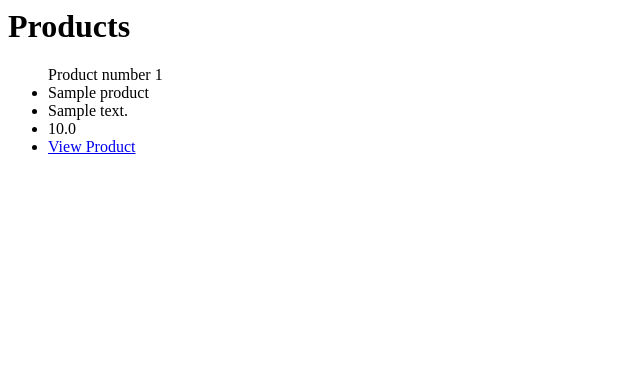
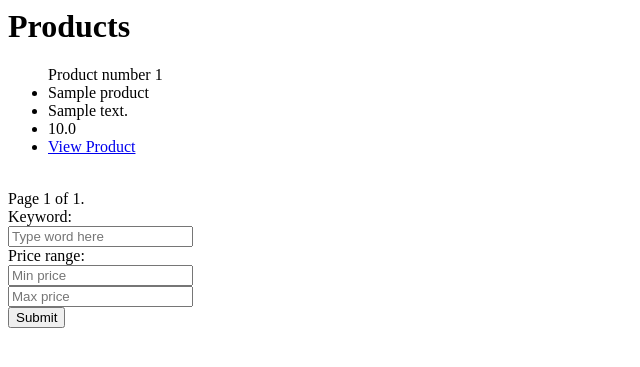
Before and after one commit to TheArchDev/django_ecommerce, a Django app: page /products/ in a window 1280 px wide. Shown: the top 367 px of the page, without its empty margins (0-640 px from the left). Run offline with Django 3.2, Linux system fonts and the light colour scheme; tables that the repository leaves empty hold one stand-in row (values such as "Sample post").

Commit message:
Morning session working on paginator, search and by keyword and search by price within forms

```diff
--- a/products/templates/products/index.html
+++ b/products/templates/products/index.html
@@ -10,3 +10,40 @@ Product number {{ item.id }}
 </br>
 {% endfor %}
 </ul>
+
+
+<div class="pagination">
+  <span class="step-links">
+      {% if products.has_previous %}
+          <a href = "?page={{ products.previous_page_number }}">previous</a>
+	      {% endif %}
+
+    <span class="current">
+          Page {{ products.number }} of {{ products.paginator.num_pages }}.
+	      </span>
+
+    {% if products.has_next %}
+        <a href = "?page={{ products.next_page_number }}">next</a>
+	    {% endif %}
+	      </span>
+	      </div>
+
+<form>
+  Keyword:<br>
+    <input type="text" name="search" placeholder="Type word here"><br>
+  Price range:<br>
+    <input type="float" name="pricemore" placeholder="Min price"><br>
+    <input type="float" name="priceless" placeholder="Max price"><br>
+      <input type='submit'/>
+        </form>
+
+
+
+<!--
+<form>
+  Price range:<br>
+    <input type="float" name="pricemore" placeholder="Min price"><br>
+    <input type="float" name="priceless" placeholder="Max price"><br>
+      <input type='submit'/>
+        </form>
+-->
--- a/products/views.py
+++ b/products/views.py
@@ -1,8 +1,57 @@
 from products.models import Product
 from django.shortcuts import render,redirect
+from django.core.paginator import Paginator, EmptyPage, PageNotAnInteger
+from django.db.models import Q
+
+
 
 def index(request):
 	all_products = Product.objects.all()
+
+	search = request.GET.get('search')
+	print "search",search
+
+	priceless = request.GET.get('priceless')
+	print "priceless", priceless
+
+	pricemore = request.GET.get('pricemore')
+	print "pricemore", pricemore
+
+	#import the Q lets us do 'or's . In this case we want searches to be returned if the searched word appears in the name OR the description, rather than having to appear in both
+	#the i indicates case insensitive
+	if search:
+		all_products = all_products.filter(Q(name__icontains=search) | Q(description__icontains=search))
+
+	if priceless and pricemore:
+		print "Branch 3"
+		all_products = all_products.filter(price__lte=priceless,price__gte=pricemore)
+	elif priceless:
+		print "Branch 1"
+		all_products = all_products.filter(price__lte=priceless)
+	elif pricemore:
+		print "Branch 2"
+		all_products = all_products.filter(price__gte=pricemore)
+
+	#alternatively could have done two separate if statements. One to check for pricemore, then the altered all_products out of that can feed into the next if statement which will check for priceless, before amending all_products as appropriate
+
+	#it's saying 10 max
+	paginator = Paginator(all_products,10)
+
+	#Line below is basically saying get this value out of the dictionary.
+	#request.GET is like/derived from a dictionary. This is to do with the HTTP GET, operating on the string.
+	#then .get() can be done on any dictionary. If it's not found, then it just return None. Whereas if did dict[] with square brackets, would have to be try-exception rules etc.
+	page = request.GET.get('page')
+	print "GETREQUEST:", request.GET
+	print "PAGENUM:", page
+
+
+	try:
+		all_products = paginator.page(page)
+	except PageNotAnInteger:
+		all_products = paginator.page(1)
+	except EmptyPage:
+		all_products = paginator.page(paginator.num_pages)
+
 	return render(request,'products/index.html', {'products': all_products})
 
 def product_page(request,id):
```
